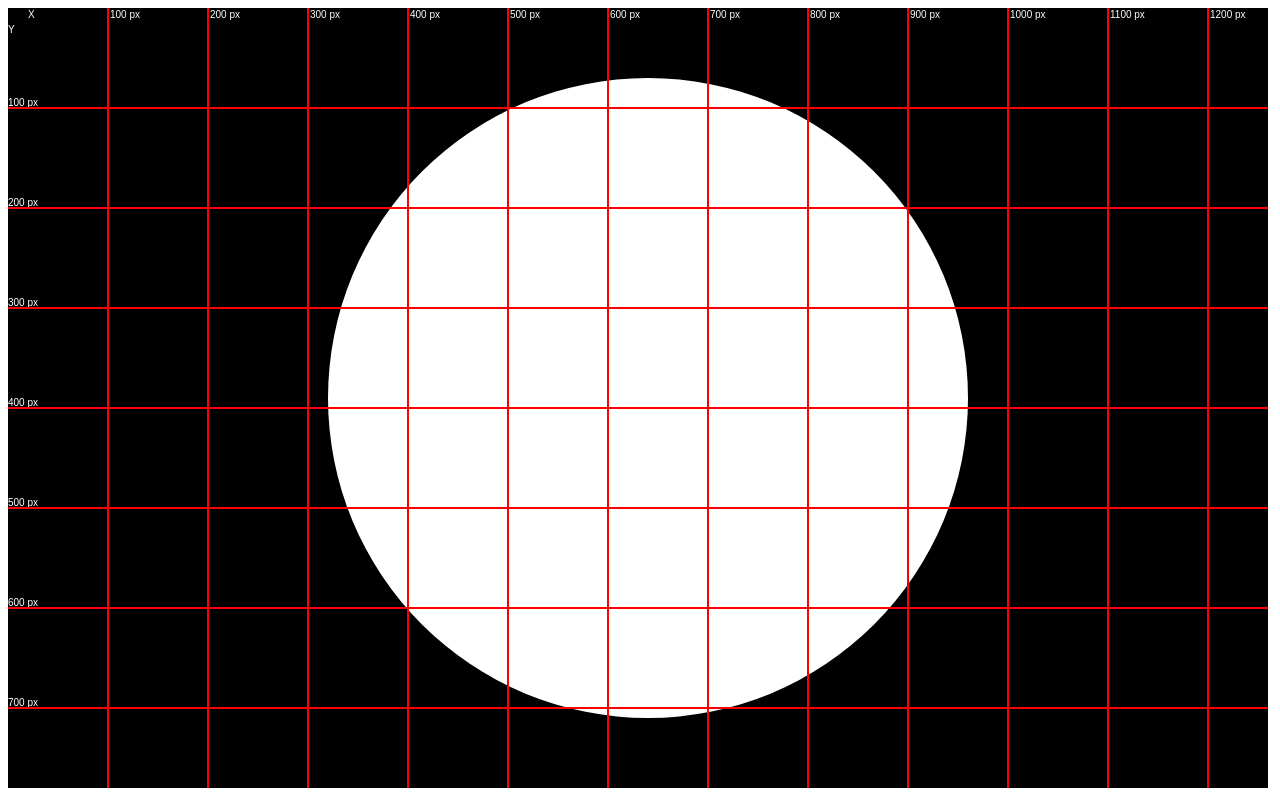
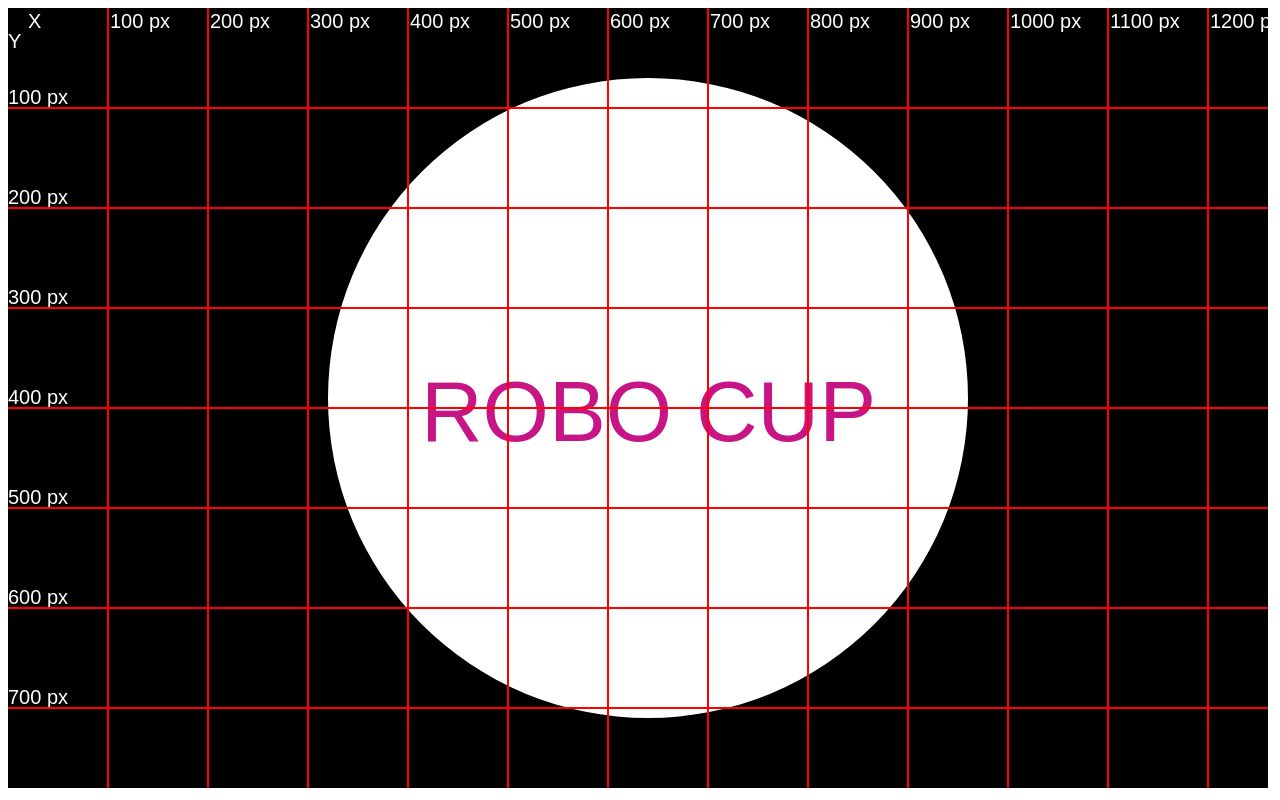
Before and after one commit to Paulrock7/gameAM-SI-FIAP, a plain HTML site: page index.html in a window 1280 px wide. Drawn offline with Linux system fonts and the light colour scheme.

Commit message:
first commit

```diff
--- a/index.html
+++ b/index.html
@@ -1,16 +1,21 @@
 <!DOCUMENT html>
 <html>
+
     <head>
         <title>Chapolin Binário</title>
         <meta charset="utf-8">
         <link rel="stylesheet" href="css/body.css">
+        <link href="https://fonts.googleapis.com/css?family=Roboto+Mono" rel="stylesheet">
+
     </head>
     <body>
         <script type="text/javascript" src="js/pixelMap.js"></script>
         <script type="text/javascript" src="js/arena.js"></script>
+        <script type="text/javascript" src="js/placar.js"></script>
         <script type="text/javascript">
 
-        setInterval(gameloop,50);
+        setInterval(gameloop,60);
+        init();
 
         function init(){
             canvas = document.createElement("canvas");
@@ -23,14 +28,17 @@
             context = canvas.getContext("2d");
 
 
+
+
         }
         function draw(){
             context.clearRect(0,0,window.innerWidth,window.innerHeight);
             drawArena();
+            //drawScore();
             pixelMap(100);
         }
 
-        init();
+
 
         function gameloop(){
             draw()
--- a/js/arena.js
+++ b/js/arena.js
@@ -1,32 +1,36 @@
 function drawArena(){
+    context.save();
+
     x = window.innerWidth;
     y = window.innerHeight-20;
 
-    var logoCentral = new Image();
-    logoCentral
-
+    //x/3.8,y/3.8,x/2,y/2;
     context.fillStyle="white";
-
     var raioArena = x/4;
 
     context.beginPath();
-    context.fillStyle="white";
 
     context.arc(
         x/2,             //X Centro
         y/2,             //Y Centro
         raioArena,       //Raio
-        90*Math.PI/180, //Início 90 graus
-        270*Math.PI/180,//Término 270 graus
-        false           //Sentido anti horário
+        90*Math.PI/180,  //Início 90 graus
+        270*Math.PI/180, //Término 270 graus
+        false            //Sentido anti horário
     );
     context.arc(
         x/2,             //X Centro
         y/2,             //Y Centro
         raioArena,       //Raio
-        90*Math.PI/180, //Início 90 graus
-        270*Math.PI/180,//Término 270 graus
-        true            //Sentido horário
+        90*Math.PI/180,  //Início 90 graus
+        270*Math.PI/180, //Término 270 graus
+        true              //Sentido horário
     );
         context.fill();
+
+    context.fillStyle="#C71585";
+    context.font=x/15+"px arial";
+    context.fillText("ROBO CUP",x/3.1,y/1.8);
+
+    context.restore();
 }
--- a/js/pixelMap.js
+++ b/js/pixelMap.js
@@ -4,9 +4,10 @@
     context.beginPath();
     context.strokeStyle="red";
     context.fillStyle="white";
+    context.font="20px Arial";
 
-    context.fillText("X",20,10);
-    context.fillText("Y",0,25);
+    context.fillText("X",20,20);
+    context.fillText("Y",0,40);
 
     for (var i=0;i<innerWidth;i+=10){
 
@@ -14,12 +15,12 @@
         y+=saltoDePixel;
 
         context.moveTo(x,0);
-        context.fillText(x+" px",x+2,10);
+        context.fillText(x+" px",x+2,20);
         context.lineTo(x,window.innerHeight);
         context.stroke();
 
         context.moveTo(0,y);
-        context.fillText(y+" px",0,y-2);
+        context.fillText(y+" px",0,y-4);
         context.lineTo(window.innerWidth,y);
         context.stroke();
     }
--- /dev/null
+++ b/js/placar.js
@@ -0,0 +1,6 @@
+function drawScore(){
+    context.save();
+    context.font="20px Arial";
+
+    context.restore();
+}
```
